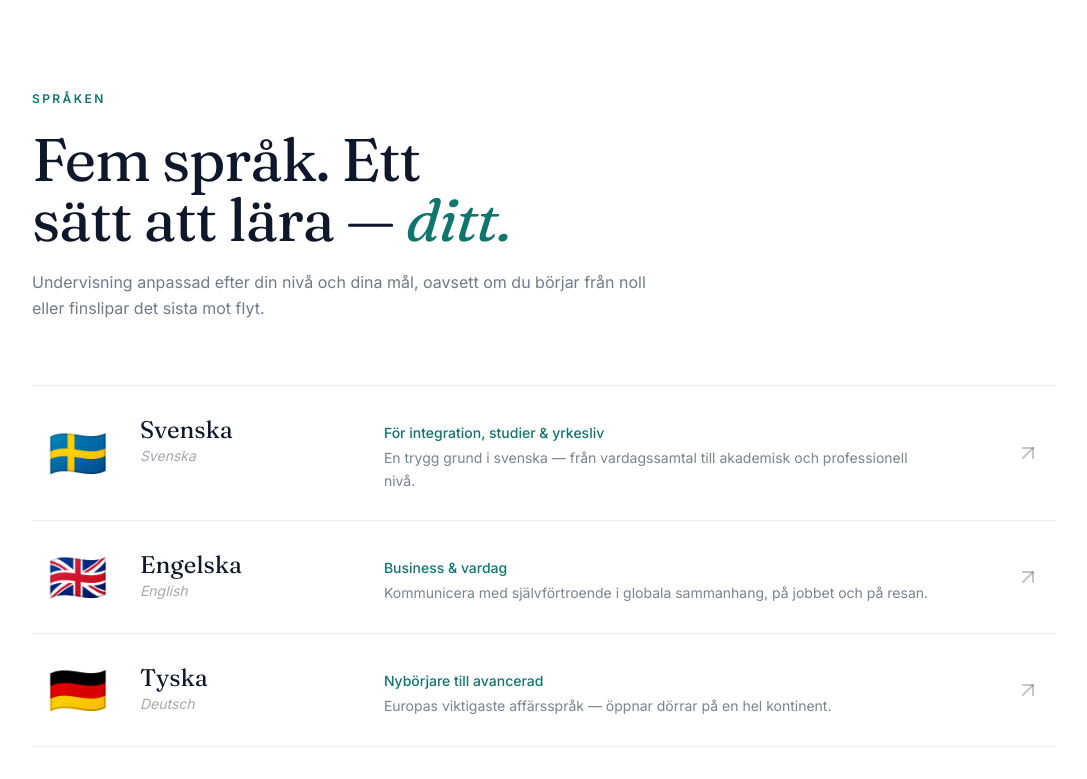
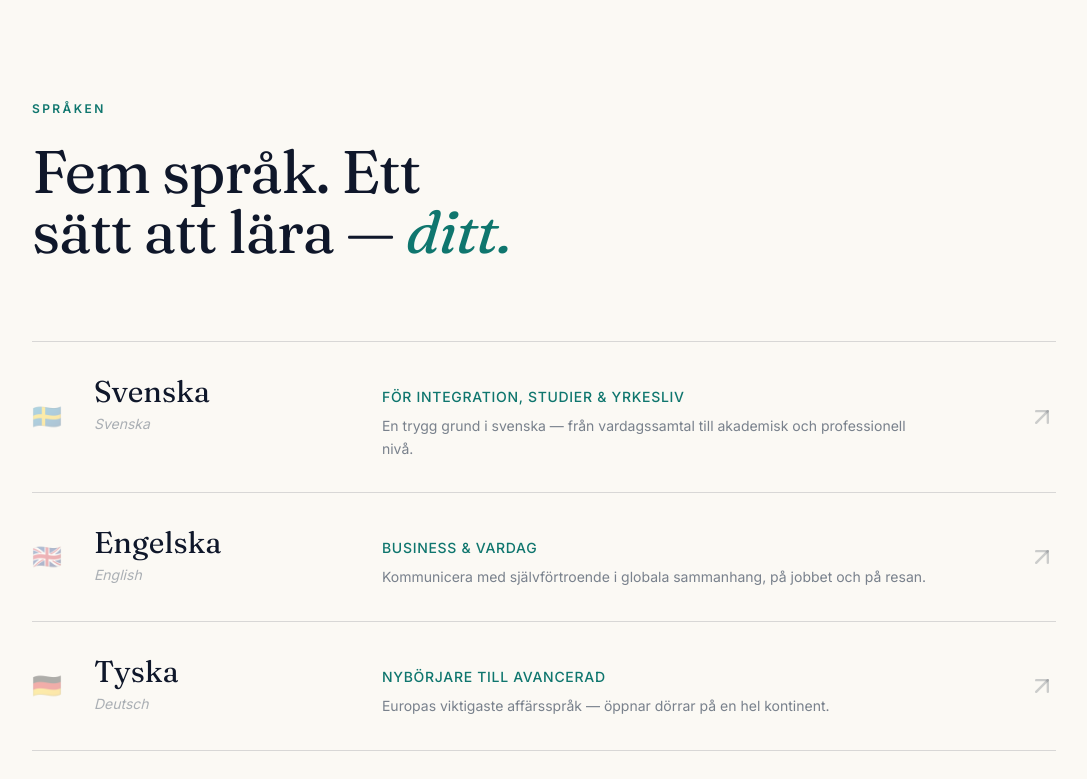
Before and after one commit to ottotf-gif/Alex, a React (Vite) app: page / in a window 1280 px wide. Shown: the part 940-1719 px from the top of the page, without its empty margins (96-1183 px from the left). Built offline with nearby package versions, Linux system fonts and the light colour scheme.

Commit message:
Updated Languages.tsx

```diff
--- a/src/components/Languages.tsx
+++ b/src/components/Languages.tsx
@@ -4,45 +4,43 @@ import { scrollToId } from '../lib/scroll';
 
 export default function Languages() {
   return (
-    <section id="sprak" className="bg-white py-24 md:py-32">
+    <section id="sprak" className="bg-paper py-24 md:py-36">
       <div className="container-x">
-        <div className="mb-16 max-w-2xl">
-          <span className="eyebrow">Språken</span>
-          <h2 className="display-lg mt-5 text-balance">
-            Fem språk. Ett sätt att lära —{' '}
-            <span className="italic text-teal">ditt.</span>
+        <div className="mb-20 max-w-3xl">
+          <p className="eyebrow mb-6">Språken</p>
+          <h2 className="display-lg text-balance">
+            Fem språk. Ett sätt att lära — <span className="italic text-teal">ditt.</span>
           </h2>
-          <p className="mt-5 max-w-prose leading-relaxed text-body/70">
-            Undervisning anpassad efter din nivå och dina mål, oavsett om du börjar
-            från noll eller finslipar det sista mot flyt.
-          </p>
         </div>
 
-        <ul className="divide-y divide-navy/[0.07] border-y border-navy/[0.07]">
+        {/* Editorial-lista med skarpa avdelare */}
+        <ul className="border-t border-navy/15">
           {LANGUAGES.map((lang) => (
-            <li key={lang.name}>
+            <li key={lang.name} className="border-b border-navy/15">
               <button
                 onClick={() => scrollToId('#boka')}
-                className="group flex w-full items-center gap-6 py-7 text-left transition-colors hover:bg-cream/60 sm:gap-8 sm:px-4"
+                className="group flex w-full items-center gap-8 py-8 text-left transition-colors hover:bg-cream"
               >
-                <span className="text-4xl leading-none sm:text-5xl" aria-hidden>
+                <span className="font-display text-2xl text-navy/30 tabular-nums">
                   {lang.flag}
                 </span>
 
-                <div className="flex flex-1 flex-col gap-1 sm:flex-row sm:items-baseline sm:gap-5">
-                  <div className="sm:w-56 sm:shrink-0">
-                    <h3 className="font-display text-2xl text-navy">{lang.name}</h3>
-                    <p className="text-sm italic text-body/45">{lang.native}</p>
+                <div className="flex flex-1 flex-col gap-2 md:flex-row md:items-baseline md:gap-8">
+                  <div className="md:w-64 md:shrink-0">
+                    <h3 className="font-display text-3xl text-navy">{lang.name}</h3>
+                    <p className="mt-1 text-sm italic text-body/40">{lang.native}</p>
                   </div>
                   <div className="flex-1">
-                    <p className="text-sm font-medium text-teal">{lang.tagline}</p>
-                    <p className="mt-1 max-w-prose text-sm leading-relaxed text-body/65">
+                    <p className="text-sm font-medium uppercase tracking-wider text-teal">
+                      {lang.tagline}
+                    </p>
+                    <p className="mt-2 max-w-prose text-sm leading-relaxed text-body/65">
                       {lang.description}
                     </p>
                   </div>
                 </div>
 
-                <ArrowUpRight className="hidden h-6 w-6 shrink-0 text-navy/25 transition-all duration-300 group-hover:text-teal sm:block group-hover:-translate-y-0.5 group-hover:translate-x-0.5" />
+                <ArrowUpRight className="hidden h-7 w-7 shrink-0 text-navy/20 transition-all duration-300 group-hover:translate-x-1 group-hover:-translate-y-1 group-hover:text-teal md:block" />
               </button>
             </li>
           ))}
```
